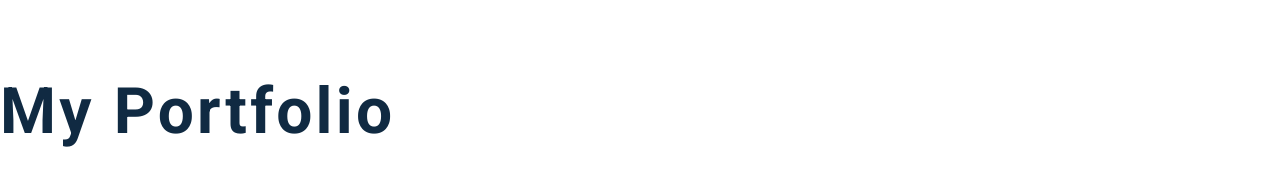
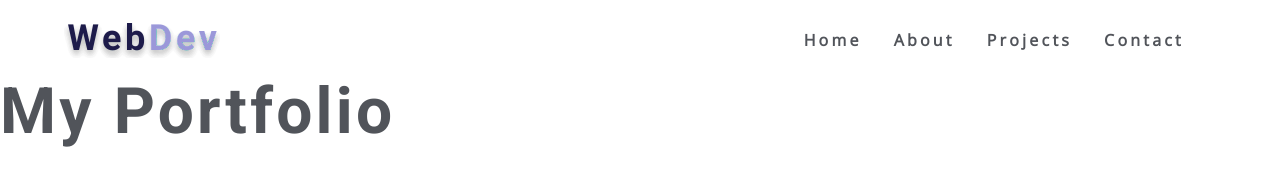
Before and after one commit to scudella/portfolio-actions, a Gatsby site: page / in a window 1280 px wide. Built offline with nearby package versions, Linux system fonts and the light colour scheme; Gatsby itself is replaced by a stand-in of ours.

Commit message:
Navbar component

```diff
--- a/src/assets/css/main.css
+++ b/src/assets/css/main.css
@@ -3,7 +3,7 @@
 Fonts
 ===============
 */
-@import url('https://fonts.googleapis.com/css?family=Open+Sans|Roboto:400,700&display=swap');
+@import url("https://fonts.googleapis.com/css?family=Open+Sans|Roboto:400,700&display=swap");
 
 /*
 ===============
@@ -13,32 +13,42 @@ Variables
 
 :root {
   /* dark shades of primary color*/
-  --clr-primary-1: hsl(184, 91%, 17%);
-  --clr-primary-2: hsl(185, 84%, 25%);
-  --clr-primary-3: hsl(185, 81%, 29%);
-  --clr-primary-4: hsl(184, 77%, 34%);
-  --clr-primary-5: #2caeba;
-  /* lighter shades of primary color */
-  --clr-primary-6: hsl(185, 57%, 50%);
-  --clr-primary-7: hsl(184, 65%, 59%);
-  --clr-primary-8: hsl(184, 80%, 74%);
-  --clr-primary-9: hsl(185, 94%, 87%);
-  --clr-primary-10: hsl(186, 100%, 94%);
+  --clr-primary-0: #0a0919;
+  --clr-primary-05: #191740;
+  --clr-primary-1: #282566;
+  --clr-primary-2: #37338c;
+  --clr-primary-3: #4640b3;
+  --clr-primary-4: #554ed9;
+  --clr-primary-5: #645cff;
+  /* light shades of primary color */
+  --clr-primary-6: #7b74ff;
+  --clr-primary-7: #938dff;
+  --clr-primary-8: #aaa5ff;
+  --clr-primary-9: #c1beff;
+  --clr-primary-10: #d8d6ff;
+  --clr-primary-11: #f0efff;
+
   /* darkest grey - used for headings */
-  --clr-grey-1: hsl(209, 61%, 16%);
-  --clr-grey-3: hsl(209, 34%, 30%);
-  --clr-grey-4: hsl(209, 28%, 39%);
+  --clr-grey-0: #333538;
+  --clr-grey-1: #51545a;
+  --clr-grey-2: #70747c;
+  --clr-grey-3: #8e949e;
+  --clr-grey-4: #adb3bf;
   /* grey used for paragraphs */
-  --clr-grey-5: hsl(210, 22%, 49%);
-  --clr-grey-8: hsl(210, 31%, 80%);
-  --clr-grey-9: hsl(212, 33%, 89%);
-  --clr-grey-10: hsl(210, 36%, 96%);
+  --clr-grey-5: #cbd3e1;
+  --clr-grey-6: #d3dae6;
+  --clr-grey-7: #dbe0ea;
+  --clr-grey-8: #e2e7ef;
+  --clr-grey-9: #eaedf3;
+  --clr-grey-10: #f2f4f8;
+  --clr-grey-11: #fafbfc;
+
   --clr-green-dark: hsl(125, 67%, 35%);
   --clr-red-dark: hsl(360, 67%, 44%);
   --clr-red-light: hsl(360, 71%, 66%);
   --clr-white: #fff;
-  --ff-primary: 'Roboto', sans-serif;
-  --ff-secondary: 'Open Sans', sans-serif;
+  --ff-primary: "Roboto", sans-serif;
+  --ff-secondary: "Open Sans", sans-serif;
   --transition: all 0.3s linear;
   --spacing: 0.2rem;
   --radius: 0.25rem;
@@ -447,7 +457,7 @@ Hero
 
 @media screen and (min-width: 992px) {
   .hero::before {
-    content: '';
+    content: "";
     position: absolute;
     top: 0;
     left: 60%;
@@ -659,7 +669,7 @@ Projects
   z-index: 1;
 }
 .project-img::after {
-  content: '';
+  content: "";
   position: absolute;
   top: 0;
   left: 0;
--- a/src/components/Layout.js
+++ b/src/components/Layout.js
@@ -1,8 +1,14 @@
 import React from "react"
+import Navbar from "../components/Navbar"
 
 import "../assets/css/main.css"
 const Layout = ({ children }) => {
-  return <>{children}</>
+  return (
+    <>
+      <Navbar />
+      {children}
+    </>
+  )
 }
 
 export default Layout
--- /dev/null
+++ b/src/components/Navbar.js
@@ -0,0 +1,31 @@
+import React from "react"
+import logo from "../assets/images/logo.png"
+import { FaAlignRight } from "react-icons/fa"
+import pageLinks from "../constants/links"
+import { Link } from "gatsby"
+
+const Navbar = () => {
+  return (
+    <nav className="navbar">
+      <div className="nav-center">
+        <div className="nav-header">
+          <img src={logo} alt="web dev" />
+          <button type="button" className="toggle-btn">
+            <FaAlignRight />
+          </button>
+        </div>
+        <div className="nav-links">
+          {pageLinks.map(link => {
+            return (
+              <Link key={link.id} to={link.url}>
+                {link.text}
+              </Link>
+            )
+          })}
+        </div>
+      </div>
+    </nav>
+  )
+}
+
+export default Navbar
--- /dev/null
+++ b/src/constants/links.js
@@ -0,0 +1,24 @@
+const data = [
+  {
+    id: 1,
+    text: "home",
+    url: "/",
+  },
+  {
+    id: 2,
+    text: "about",
+    url: "/about/",
+  },
+  {
+    id: 3,
+    text: "projects",
+    url: "/projects/",
+  },
+  {
+    id: 5,
+    text: "contact",
+    url: "/contact/",
+  },
+]
+
+export default data
```
Also changed, not shown: src/assets/images/logo.png (added).
